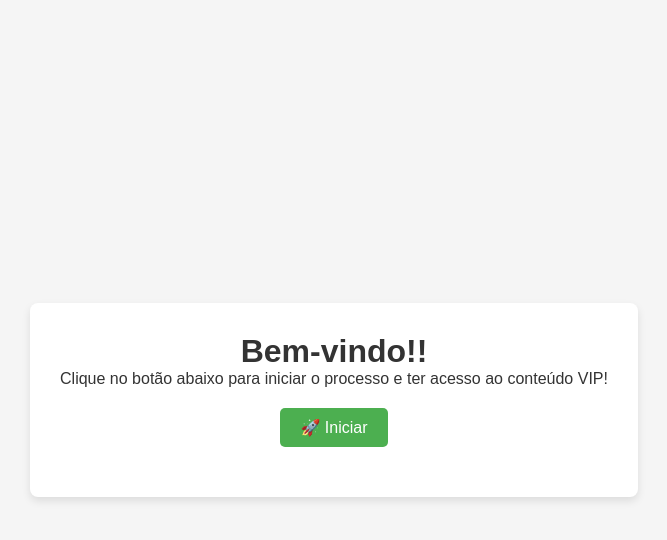
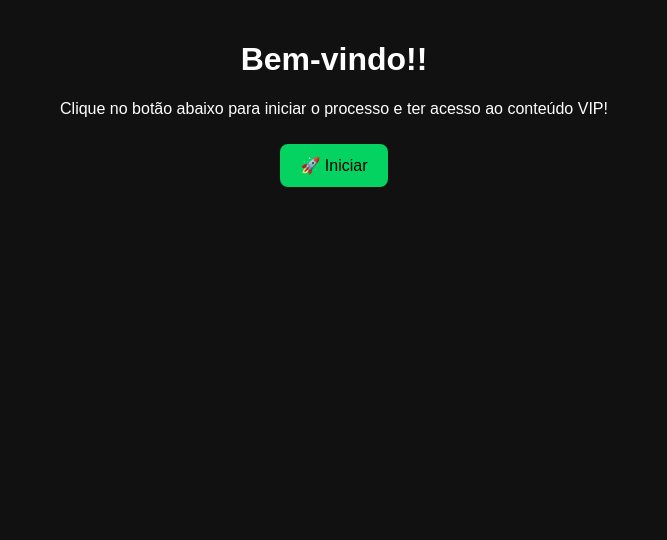
Before and after one commit to alberto200642/telegram-miniapp, a website: page public/index.html in a window 1280 px wide. Shown: the whole page, without its empty margins (306-973 px from the left). Drawn offline with Linux system fonts and the light colour scheme.

Commit message:
Update style.css

```diff
--- a/public/style.css
+++ b/public/style.css
@@ -1,47 +1,44 @@
-* {
-    margin: 0;
-    padding: 0;
-    box-sizing: border-box;
-}
-
 body {
     font-family: Arial, sans-serif;
-    background-color: #f5f5f5;
-    display: flex;
-    justify-content: center;
-    align-items: center;
-    height: 100vh;
-    color: #333;
+    background-color: #111;
+    color: #fff;
+    margin: 0;
+    padding: 20px;
+    text-align: center;
 }
 
 .container {
-    text-align: center;
-    background-color: white;
-    padding: 30px;
-    border-radius: 8px;
-    box-shadow: 0 4px 8px rgba(0, 0, 0, 0.1);
+    max-width: 600px;
+    margin: 0 auto;
 }
 
 button {
-    padding: 10px 20px;
+    background-color: #04d361;
+    color: #000;
+    padding: 12px 20px;
+    margin: 10px 5px;
+    border: none;
+    border-radius: 8px;
     font-size: 16px;
     cursor: pointer;
-    background-color: #4CAF50;
-    color: white;
-    border: none;
-    border-radius: 5px;
-    margin: 20px 0;
+    transition: background 0.3s ease;
 }
 
 button:hover {
-    background-color: #45a049;
+    background-color: #03b14f;
+}
+
+#pixCodeContainer {
+    background-color: #222;
+    padding: 12px;
+    border-radius: 8px;
+    overflow-x: auto;
+    margin: 15px 0;
+    word-break: break-word;
 }
 
 pre {
-    background-color: #f0f0f0;
-    padding: 10px;
-    border-radius: 5px;
-    font-size: 18px;
-    white-space: pre-wrap;
-    word-wrap: break-word;
+    margin: 0;
+    font-size: 14px;
+    line-height: 1.5;
 }
```
